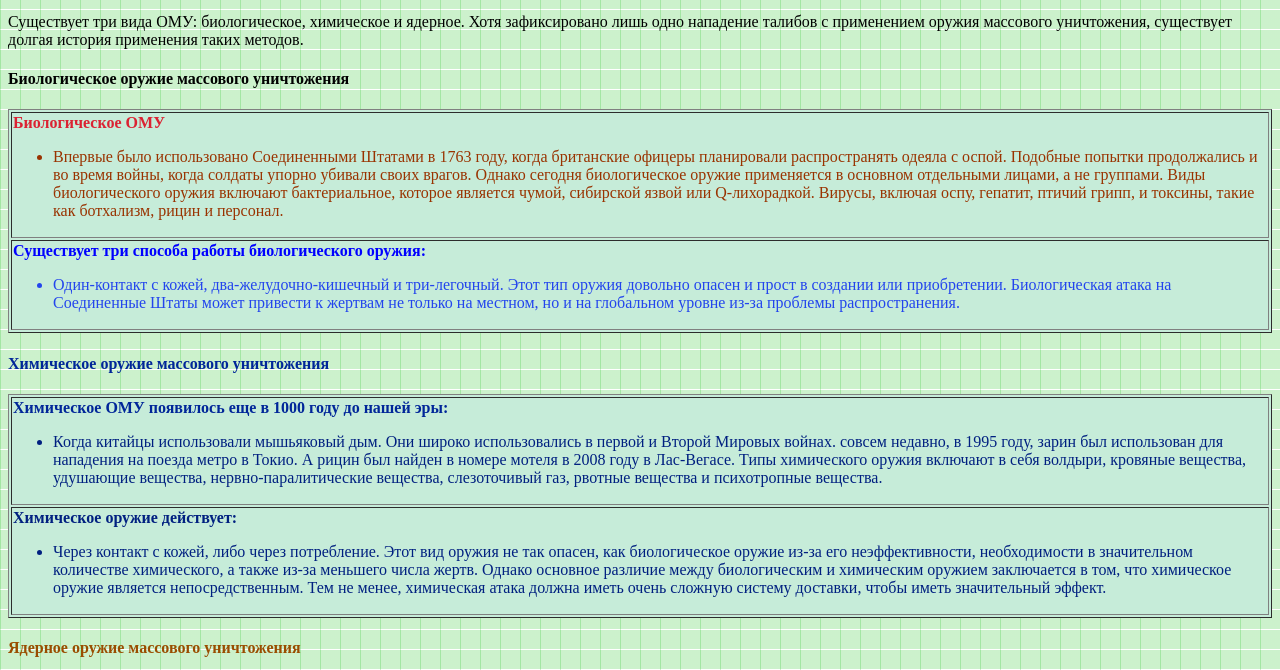
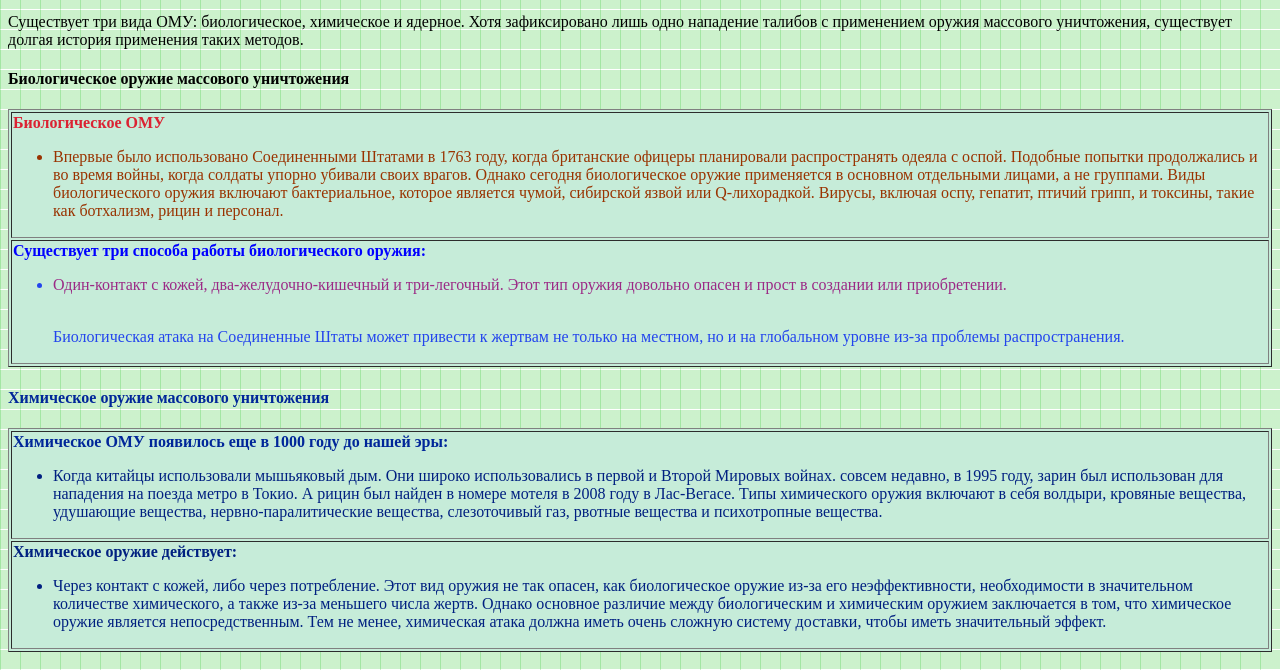
Before and after one commit to SergeyNemtsov/-CSS, a plain HTML site: page index.html in a window 1280 px wide. Shown: the part 111-781 px from the top of the page. Drawn offline with Linux system fonts and the light colour scheme.

Commit message:
Add files via upload

```diff
--- a/index.html
+++ b/index.html
@@ -63,11 +63,15 @@
               >
               <ul>
                 <li style="color: #2345ed">
-                  Один-контакт с кожей, два-желудочно-кишечный и три-легочный.
-                  Этот тип оружия довольно опасен и прост в создании или
-                  приобретении. Биологическая атака на Соединенные Штаты может
-                  привести к жертвам не только на местном, но и на глобальном
-                  уровне из-за проблемы распространения.
+                  <p style="color: rgb(155, 42, 134)">
+                    Один-контакт с кожей, два-желудочно-кишечный и три-легочный.
+                    Этот тип оружия довольно опасен и прост в создании или
+                    приобретении.
+                  </p>
+                  <br />
+                  Биологическая атака на Соединенные Штаты может привести к
+                  жертвам не только на местном, но и на глобальном уровне из-за
+                  проблемы распространения.
                 </li>
               </ul>
             </td>
```
